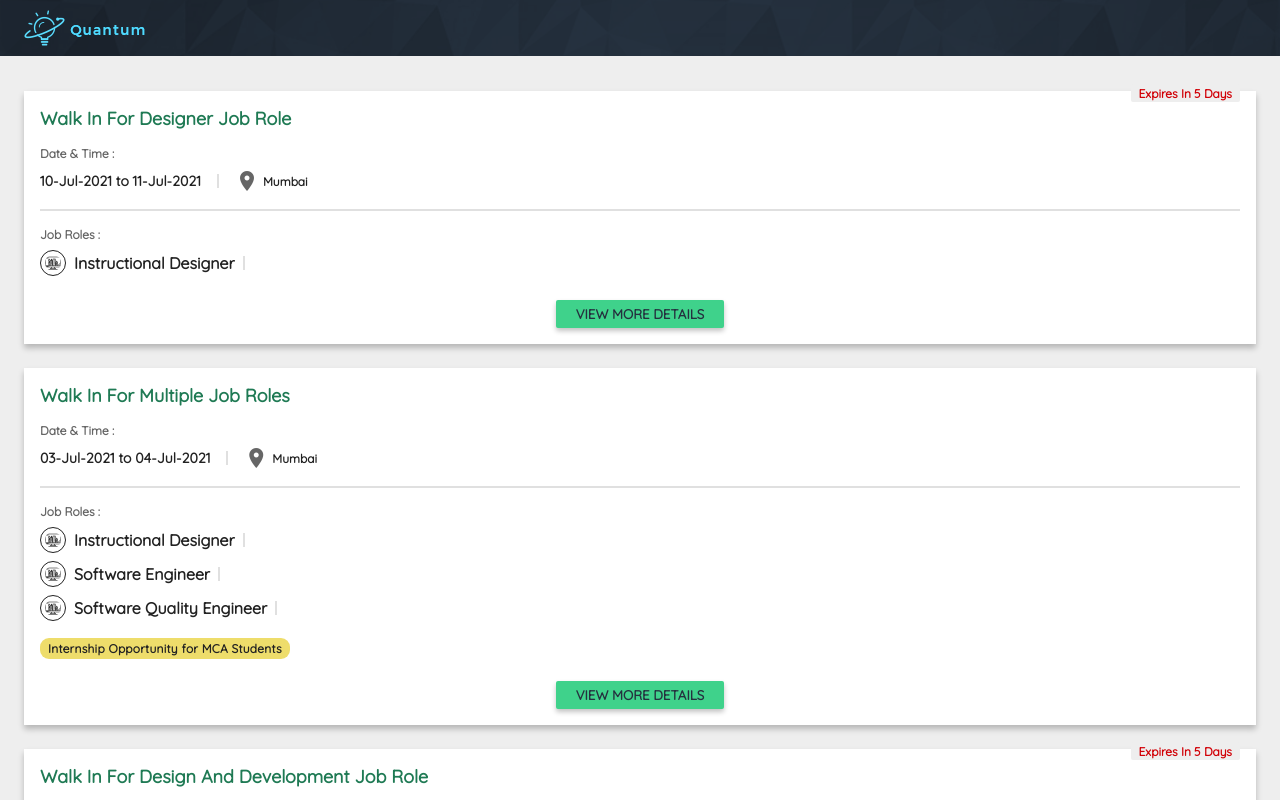
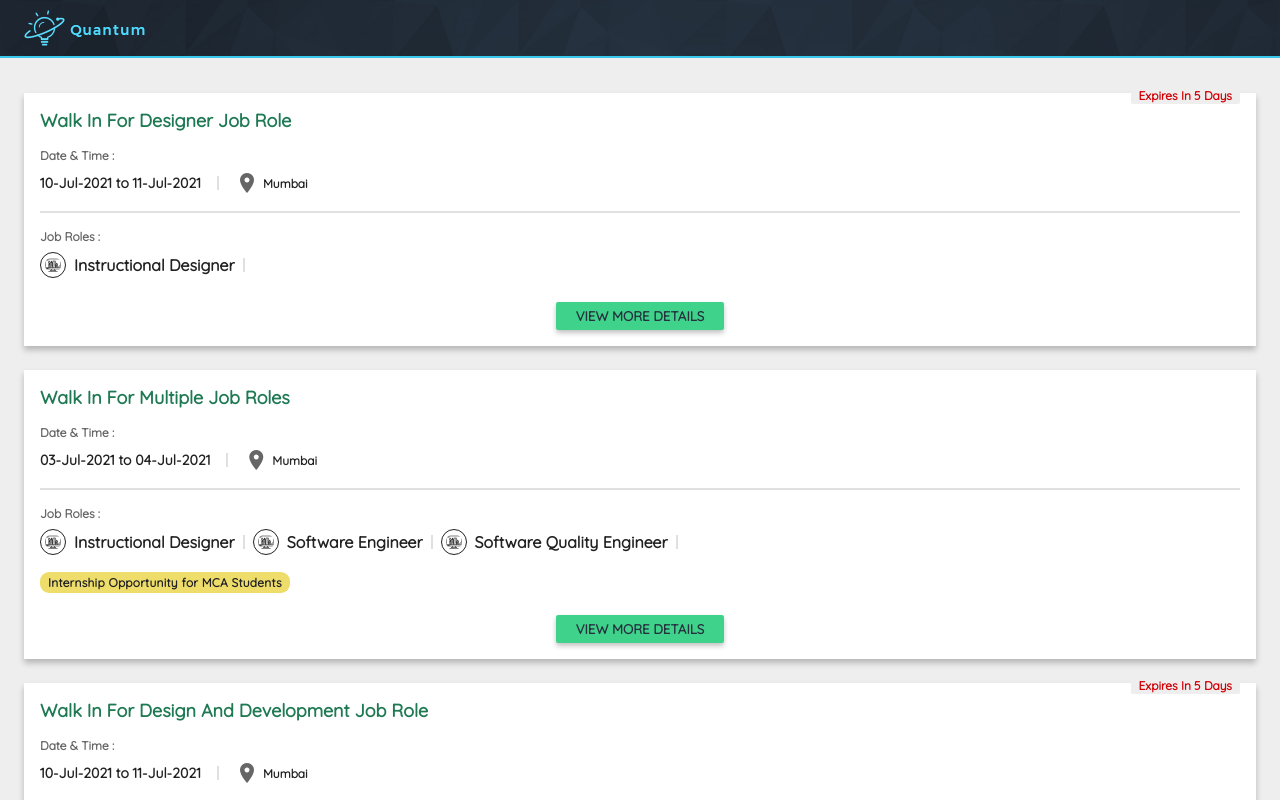
Before and after one commit to parthmovaliya-zeus/walk-in-portal, an Angular app: page /jobs in a window 1280 px wide. Shown: the top 800 px of the page. Built offline with nearby package versions, Linux system fonts and the light colour scheme.

Commit message:
update routing & listing page

```diff
--- a/src/app/app.routes.ts
+++ b/src/app/app.routes.ts
@@ -24,4 +24,9 @@ export const routes: Routes = [
     pathMatch: 'full',
     component: ListingComponent,
   },
+  {
+    path: '**',
+    pathMatch: 'full',
+    component: UserLoginComponent,
+  },
 ];
--- a/src/app/header/header.component.scss
+++ b/src/app/header/header.component.scss
@@ -12,7 +12,10 @@
 
   @include displayFlex(normal, center);
 
+  border-bottom: 2px solid $border-color;
+
   > img {
     margin-left: 24px;
+    cursor: pointer;
   }
 }
--- a/src/app/listing/listing.component.html
+++ b/src/app/listing/listing.component.html
@@ -24,8 +24,8 @@
     <hr />
 
     <div class="job_role_title">Job Roles :</div>
-    @for(jr of job.job_roles; track $index){
     <div class="job_role_container">
+      @for(jr of job.job_roles; track $index){
       <div class="single_job">
         <img
           src="../../assets/icons/Instructional Designer.svg"
@@ -35,9 +35,8 @@
       </div>
       @if($index !== jr.length){
       <div class="job_splitter" [hidden]="screenWidth < 376"></div>
-      }
+      } }
     </div>
-    }
     <!-- <div class="job_role_container">
       <div class="single_job">
         <img
--- a/src/app/user-registration/user-registration.component.scss
+++ b/src/app/user-registration/user-registration.component.scss
@@ -7,8 +7,6 @@
   background-color: $fourth-color;
   color: $white-color;
   padding: 0px 24px;
-
-  border-top: 2px solid $border-color;
 
   a {
     color: $button-background-color;
```
